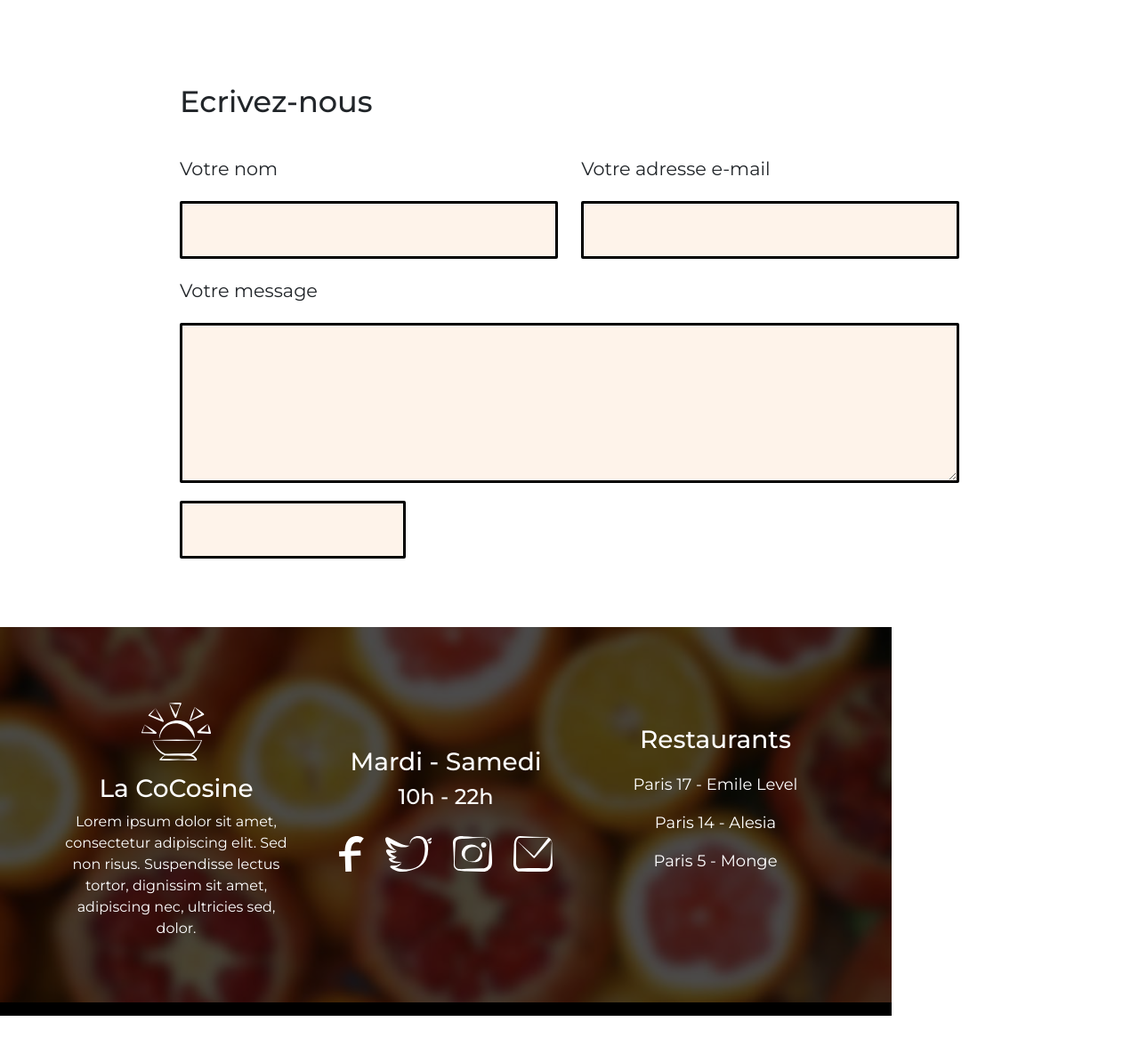
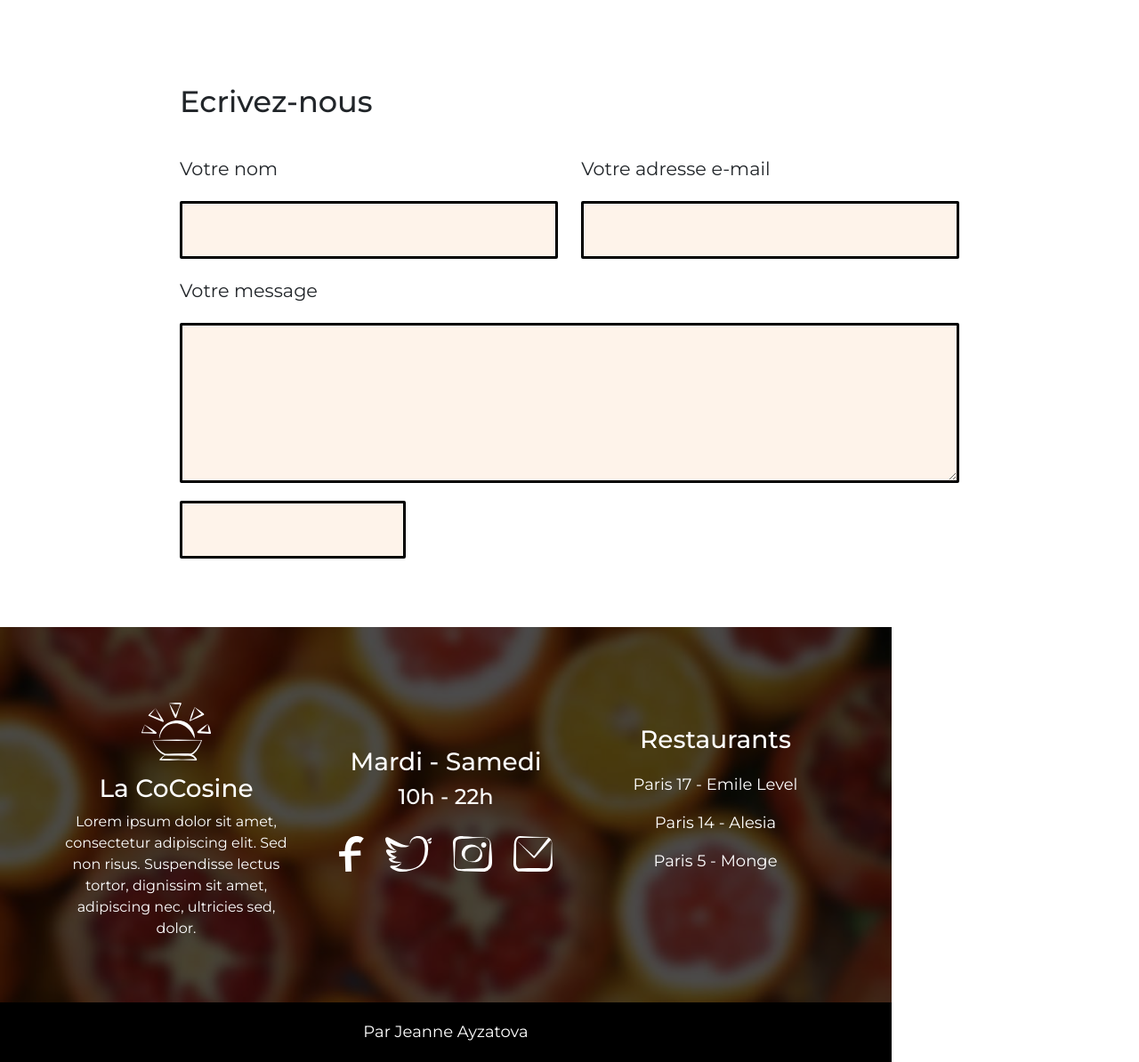
Before and after one commit to JannaAyz/Symfony_project_restaurant, a Symfony app: template templates/contact/index.html.twig in a window 1280 px wide. Shown: the part 901-2095 px from the top of the page at 89% size. Before the commit the page ends 2043 px from the top, so only its background shows below. Run offline with Twig, Linux system fonts and the light colour scheme; the template is opened without the code that fills it, so the values that code supplies are empty; form fields are guessed from the names that the template uses; some libraries are stand-ins or nearby versions.

Commit message:
fixing footer on Home page

```diff
--- a/templates/partials_footer.html.twig
+++ b/templates/partials_footer.html.twig
@@ -3,7 +3,7 @@
 footer {
     position:absolute;
     max-width: 100vw;
-    overflow-x: hidden;
+    overflow-x: clip;
     display: flex;
     flex-direction: column;
 }
```
